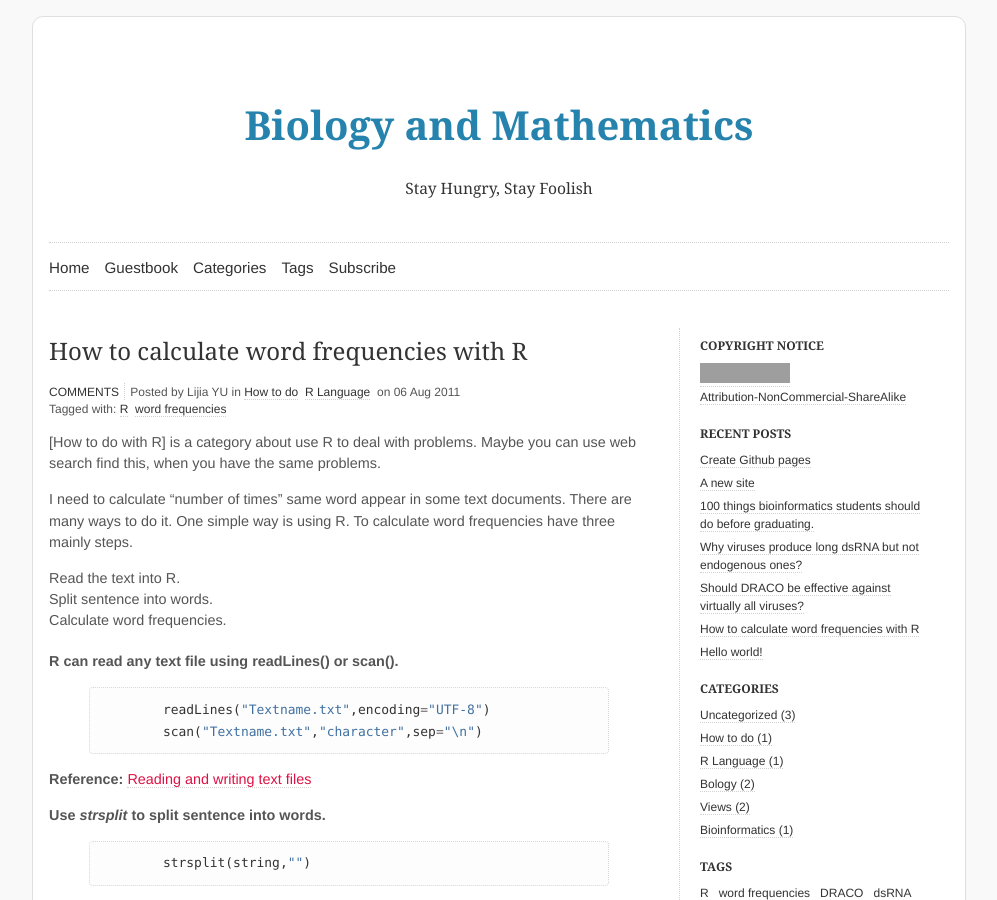
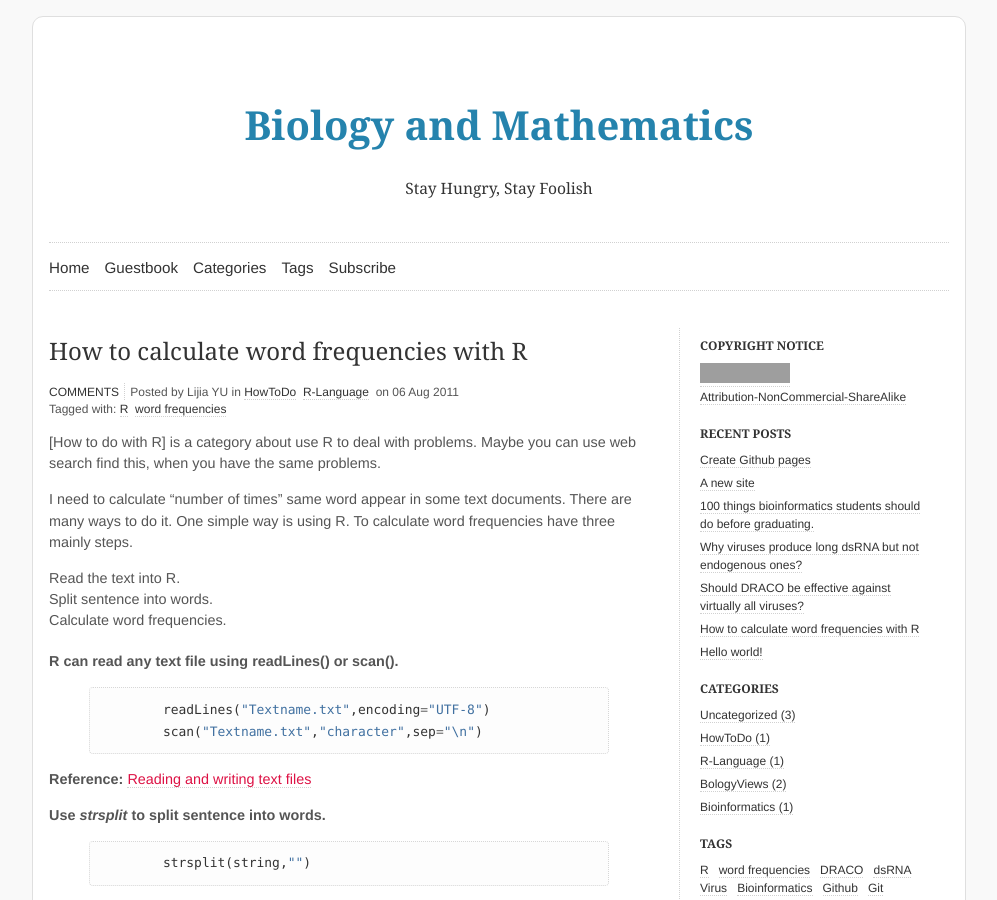
Before and after one commit to arturochian/en, a Jekyll site: the page built from _posts/2011-08-06-how-to-calculate-word-frequencies-with-r.md, in a window 1280 px wide and 900 px high. Shown: the whole window, without its empty margins (141-1138 px from the left). Built offline with Jekyll 4.4.1, drawn with Linux system fonts in a browser that asks for light colours; comment, search, counter and statistics services are not loaded; grey boxes are pictures that could not be loaded.

Commit message:
change cat

```diff
--- a/_posts/2011-08-06-how-to-calculate-word-frequencies-with-r.md
+++ b/_posts/2011-08-06-how-to-calculate-word-frequencies-with-r.md
@@ -3,8 +3,8 @@
 title: How to calculate word frequencies with R
 layout: post
 categories:
-- How to do
-- R Language
+- HowToDo
+- R-Language
 tags:
 - R
 - word frequencies
--- a/_posts/2011-08-18-should-draco-be-effective-against-virtually-all-viruses.md
+++ b/_posts/2011-08-18-should-draco-be-effective-against-virtually-all-viruses.md
@@ -3,8 +3,7 @@
 title: Should DRACO be effective against virtually all viruses?
 layout: post
 categories:
-- Bology
-- Views
+- BologyViews
 tags:
 - DRACO
 - dsRNA
--- a/_posts/2011-10-21-why-viruses-produce-long-dsrna-but-not-endogenous-ones.md
+++ b/_posts/2011-10-21-why-viruses-produce-long-dsrna-but-not-endogenous-ones.md
@@ -3,8 +3,7 @@
 title: Why viruses produce long dsRNA but not endogenous ones?
 layout: post
 categories:
-- Bology
-- Views
+- BologyViews
 tags:
 - dsRNA
 - Virus
```
Also changed, not shown: _posts/2012-10-09-github-pages.md (+1 -2 lines).
